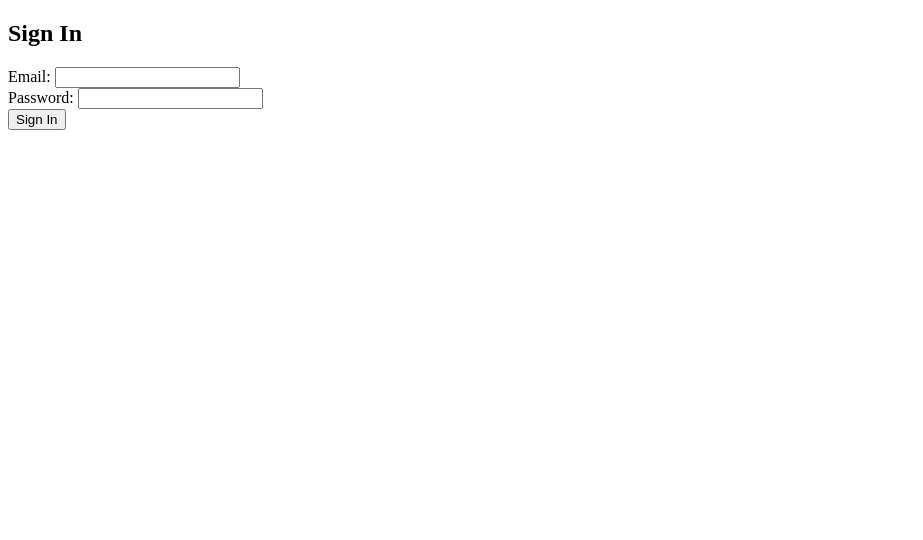
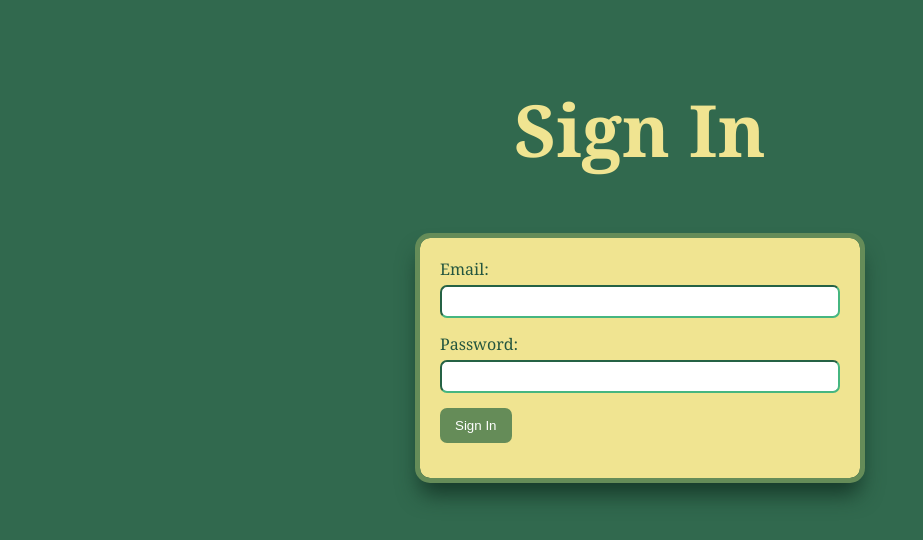
Before and after one commit to KielGeronga/KielGeronga.github.io, a plain HTML site: page TD22/formative4/formative4.html in a window 1280 px wide. Shown: the whole page, without its empty margins (0-923 px from the left). Drawn offline with Linux system fonts and the light colour scheme.

Commit message:
save2 - js + style

```diff
--- a/TD22/formative4/formative4.html
+++ b/TD22/formative4/formative4.html
@@ -3,12 +3,17 @@
 <head>
     <meta charset="UTF-8">
     <meta name="viewport" content="width=device-width, initial-scale=1.0">
-    <title>Document</title>
+    <title>Adding Interactivity with JavaScript</title>
 </head>
+
+
+
 <body>
 
 <div>
-  <h2>Sign In</h2>
+    <header>
+    <h2 class="signin-header">Sign In</h2>
+    </header>
 </div>
 
 
@@ -30,12 +35,82 @@
 
 </form>
 
+<script>
+    // Get the button using the correct selector (by name attribute)
+    let button = document.querySelector("button[name='signin']");
+
+    // Use 'mouseover' instead of 'mousehover' and add quotes
+    button.addEventListener('mouseover', () => {
+        button.style.color = "white";
+        button.style.fontSize = "20px";
+    });
+
+    // Add quotes around 'mouseout'
+    button.addEventListener('mouseout', () => {
+        button.style.color = "white";
+        button.style.fontSize = "16px";  // Changed to 16px to restore original size
+    });
+
+    button.addEventListener("click", () => {
+    alert("You have successfully signed in!");
+    });
+</script>
+
+
+<style>
+    body {
+        font-family: Georgia, 'Times New Roman', Times, serif;
+        color: #24563f;
+        background-color: #31694E;
+        margin: 0;
+        padding: 20px;
+    }
+
+    header {
+    text-align: center;
+    font-size: 3rem;
+    margin-bottom: 20px;
+    color: #F0E491;
+}
+
+    form {
+        background: #F0E491;
+        padding: 20px;
+        border-radius: 10px;
+        outline: 5px  solid #658C58;
+        box-shadow: 0 16px 22px #163828;
+        max-width: 400px;
+        margin: auto;
+    }
+
+    div {
+        margin-bottom: 15px;
+    }
+
+    label {
+        display: block;
+        margin-bottom: 5px;
+    }
+
+    input[type="email"],
+    input[type="password"] {
+        width: 100%;
+        padding: 7px;
+        box-sizing: border-box;
+        border-radius: 7px;
+        border-color: #46b680;
+        color: #24563f;
+    }
+
+    button {
+        padding: 10px 15px;
+        background-color: #658C58;
+        color: white;
+        border: none;
+        border-radius: 7px;
+    }
+</style>
+
 
 </body>
 </html>
-
-
-<script>
-
-
-</script>
```
